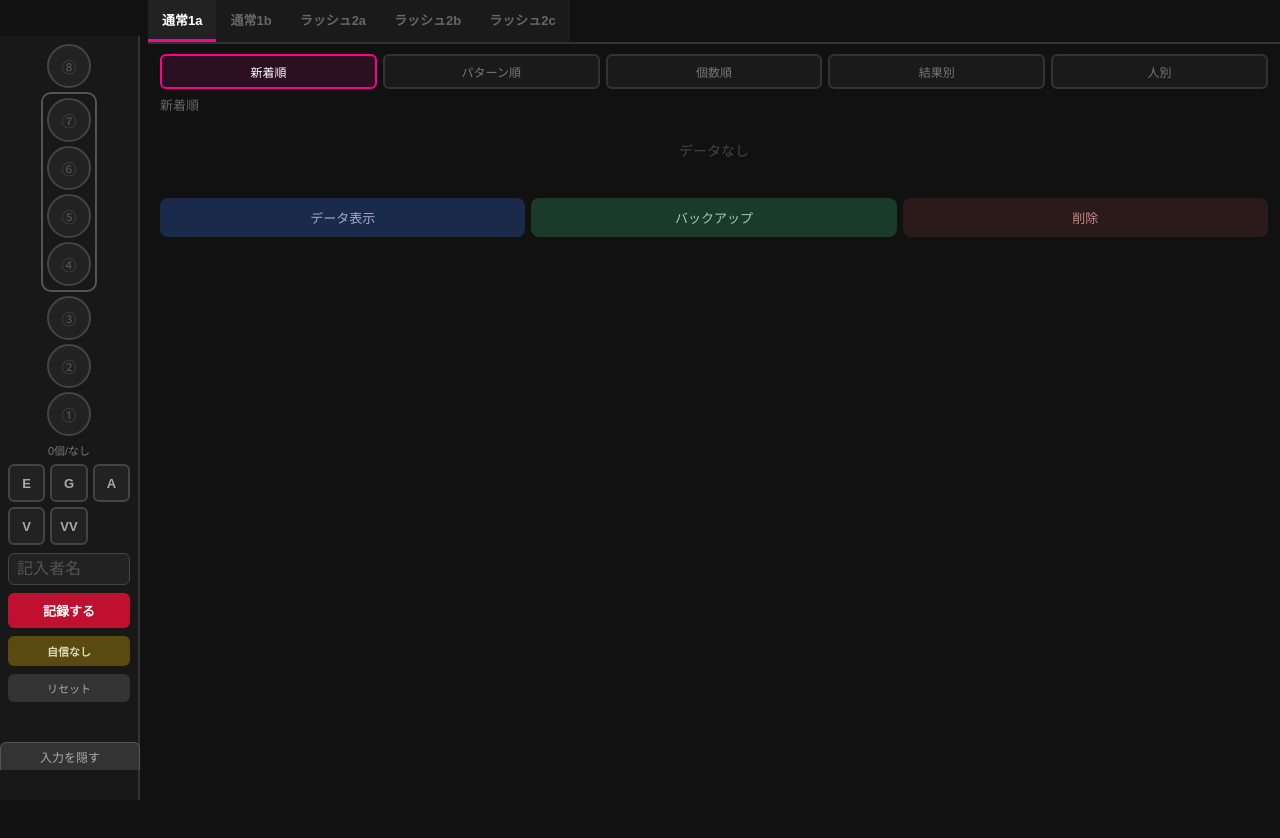
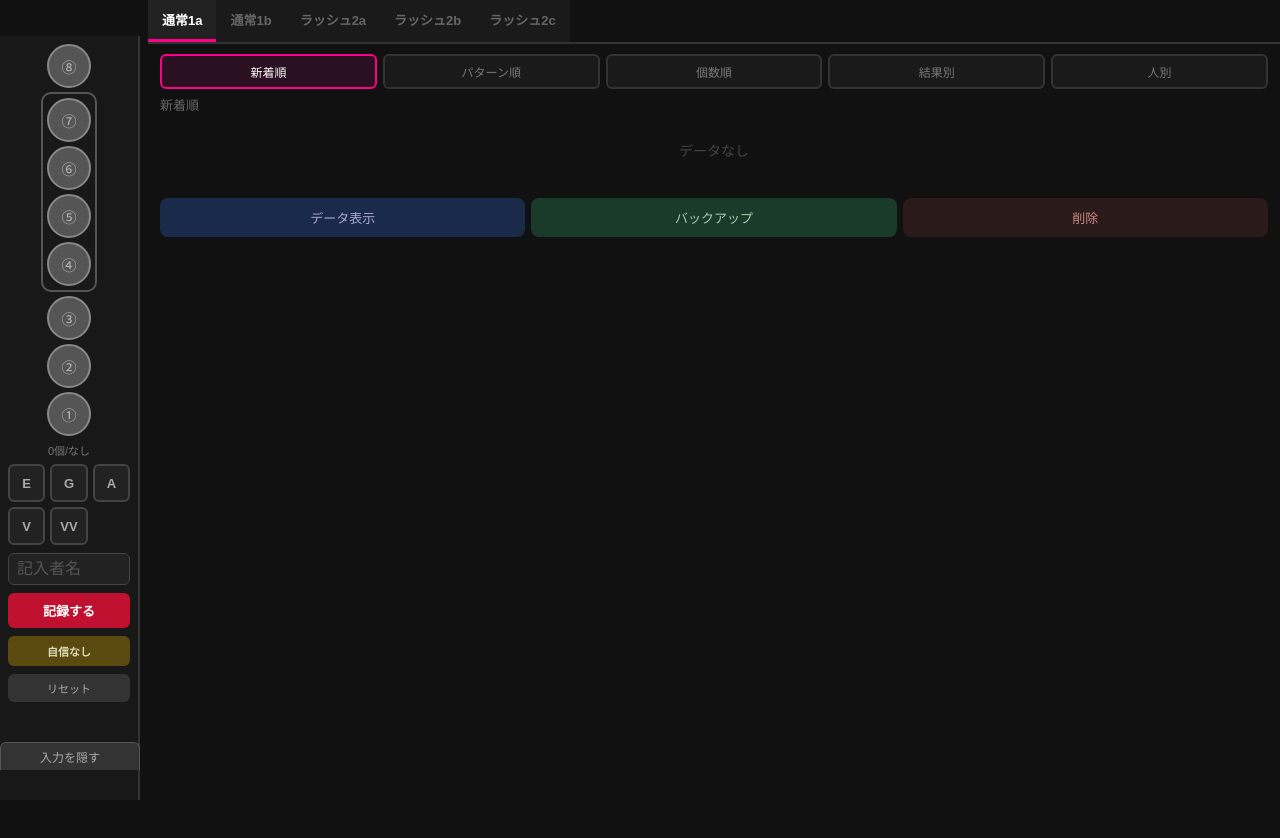
Before and after one commit to saku3374/patimemo, a plain HTML site: page egaseg4.html in a window 1280 px wide. Drawn offline with Linux system fonts and the light colour scheme.

Commit message:
Add files via upload

```diff
--- a/egaseg4.html
+++ b/egaseg4.html
@@ -42,7 +42,7 @@ body { font-family: sans-serif; background: #111; color: #eee; font-size: 16px;
 #lamps-top { display: flex; flex-direction: column; gap: 4px; align-items: center; }
 #lamps-mid { display: flex; flex-direction: column; gap: 4px; align-items: center; border: 2px solid #555; border-radius: 10px; padding: 4px; }
 #lamps-bot { display: flex; flex-direction: column; gap: 4px; align-items: center; }
-.lamp { width: 44px; height: 44px; border-radius: 50%; background: #222; border: 2px solid #444; cursor: pointer; display: flex; align-items: center; justify-content: center; font-size: 15px; color: #555; user-select: none; }
+.lamp { width: 44px; height: 44px; border-radius: 50%; background: #555; border: 2px solid #888; cursor: pointer; display: flex; align-items: center; justify-content: center; font-size: 15px; color: #bbb; user-select: none; }
 .lamp.on { background: #e0193a; border-color: #ff4060; color: #fff; font-weight: bold; }
 #pat-display { font-size: 11px; color: #777; text-align: center; padding: 2px 0; }
 #round-btns { display: grid; grid-template-columns: repeat(3, 1fr); gap: 5px; width: 100%; margin-bottom: 4px; }
```
